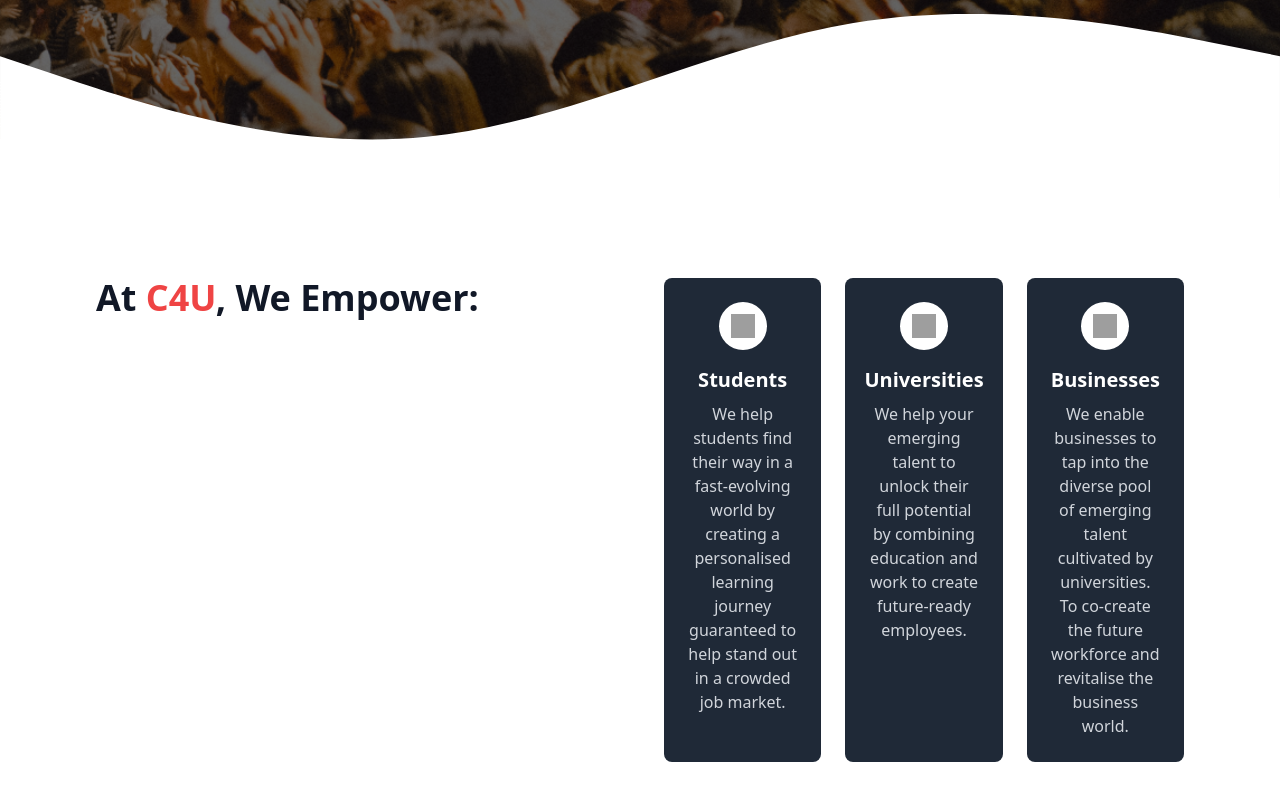
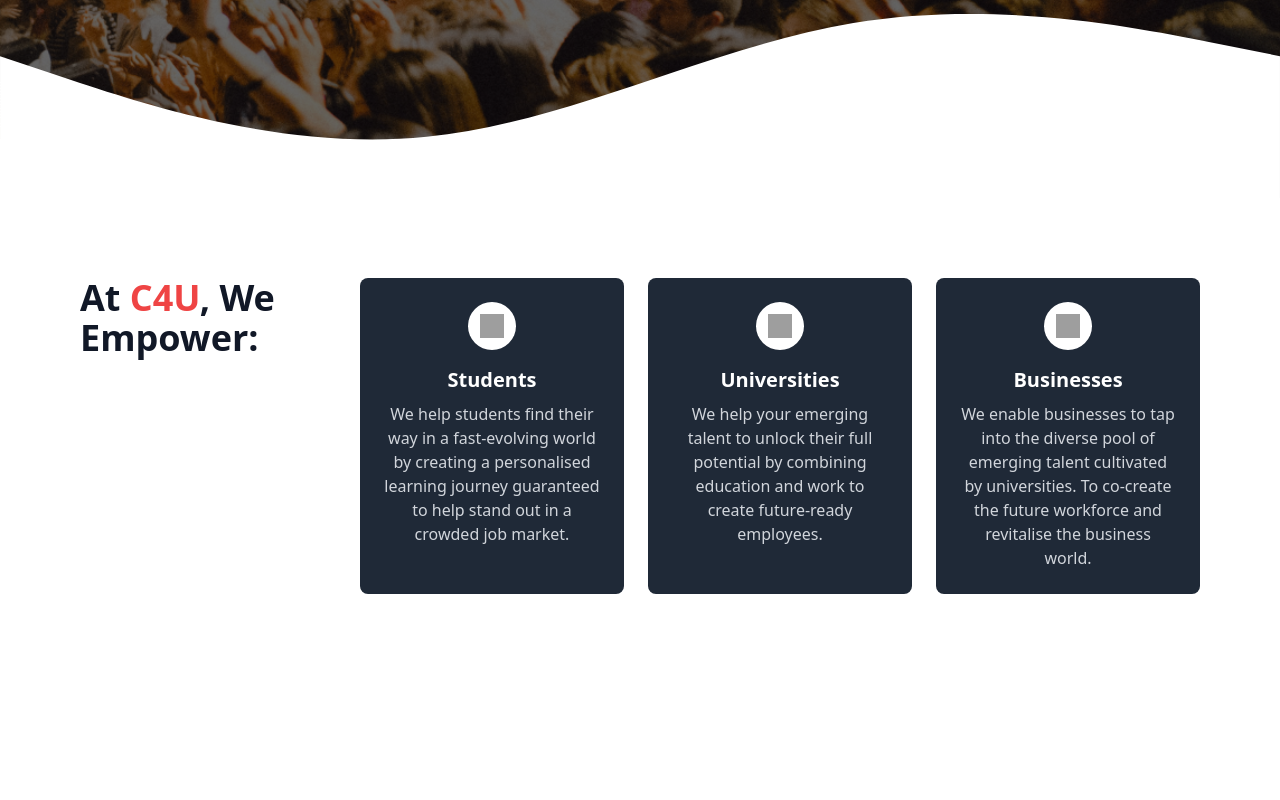
Before and after one commit to afsara-jahen/project-4, a website built with Vite: page index.html in a window 1280 px wide. Shown: the part 690-1490 px from the top of the page. After the commit the page ends 1364 px from the top, so only its background shows below. Built offline with nearby package versions, Linux system fonts and the light colour scheme; grey boxes are pictures that could not be loaded.

Commit message:
new feature

```diff
--- a/index.html
+++ b/index.html
@@ -72,22 +72,22 @@
         </div>
     </section>
 
-      <!-- Section Container -->
-  <section class="px-4 py-12 lg:px-24 lg:py-20 bg-white text-gray-800">
-    <div class="max-w-6xl mx-auto flex flex-col lg:flex-row items-center lg:items-start lg:space-x-12">
+       <!-- Section Container -->
+  <section class="px-4 py-12 lg:px-20 lg:py-20 bg-white text-gray-800">
+    <div class="max-w-6xl mx-auto flex flex-col lg:flex-row items-center lg:items-start">
 
-      <!-- Left Side: Title and Subtitle -->
-      <div class="lg:w-3/12 flex-1 text-center lg:text-left mb-8 lg:mb-0">
+      <!-- Left Side: Title and Subtitle (30% width) -->
+      <div class="lg:w-3/12 text-center lg:text-left mb-8 lg:mb-0">
         <h2 class="text-3xl md:text-4xl font-semibold text-gray-900 mb-4">
           At <span class="text-red-500">C4U</span>, We Empower:
         </h2>
       </div>
 
-      <!-- Right Side: Cards Container -->
-      <div class="lg:w-9/12 flex-1 grid gap-6 md:grid-cols-3">
+      <!-- Right Side: Cards Container (70% width) -->
+      <div class="lg:w-9/12 grid gap-6 md:grid-cols-3">
 
-        <!-- Student Card -->
-        <div class="bg-gray-800 text-white rounded-lg p-6 flex flex-col items-center text-center">
+        <!-- Card Styles (shared by each card) -->
+        <div class="bg-gray-800 text-white rounded-lg p-6 flex flex-col items-center text-center h-full">
           <div class="mb-4">
             <div class="w-12 h-12 bg-white rounded-full flex items-center justify-center">
               <img src="https://img.icons8.com/ios-filled/50/000000/student-center.png" alt="Student Icon" class="w-6 h-6"/>
@@ -100,7 +100,7 @@
         </div>
 
         <!-- Universities Card -->
-        <div class="bg-gray-800 text-white rounded-lg p-6 flex flex-col items-center text-center">
+        <div class="bg-gray-800 text-white rounded-lg p-6 flex flex-col items-center text-center h-full">
           <div class="mb-4">
             <div class="w-12 h-12 bg-white rounded-full flex items-center justify-center">
               <img src="https://img.icons8.com/ios-filled/50/000000/graduation-cap.png" alt="University Icon" class="w-6 h-6"/>
@@ -113,7 +113,7 @@
         </div>
 
         <!-- Businesses Card -->
-        <div class="bg-gray-800 text-white rounded-lg p-6 flex flex-col items-center text-center">
+        <div class="bg-gray-800 text-white rounded-lg p-6 flex flex-col items-center text-center h-full">
           <div class="mb-4">
             <div class="w-12 h-12 bg-white rounded-full flex items-center justify-center">
               <img src="https://img.icons8.com/ios-filled/50/000000/business.png" alt="Business Icon" class="w-6 h-6"/>
```
